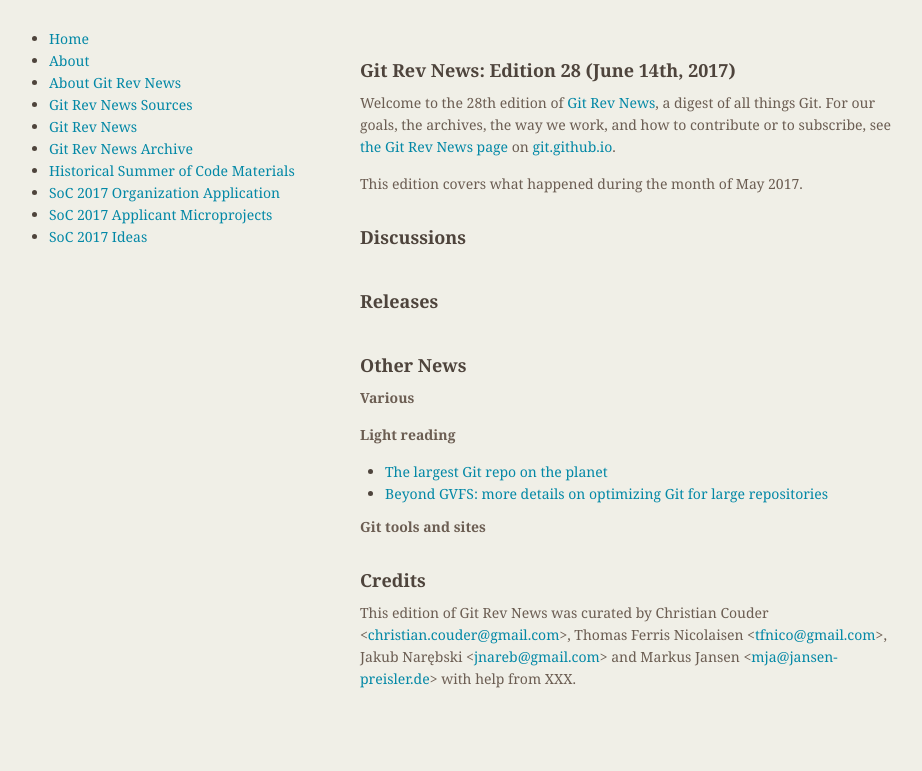
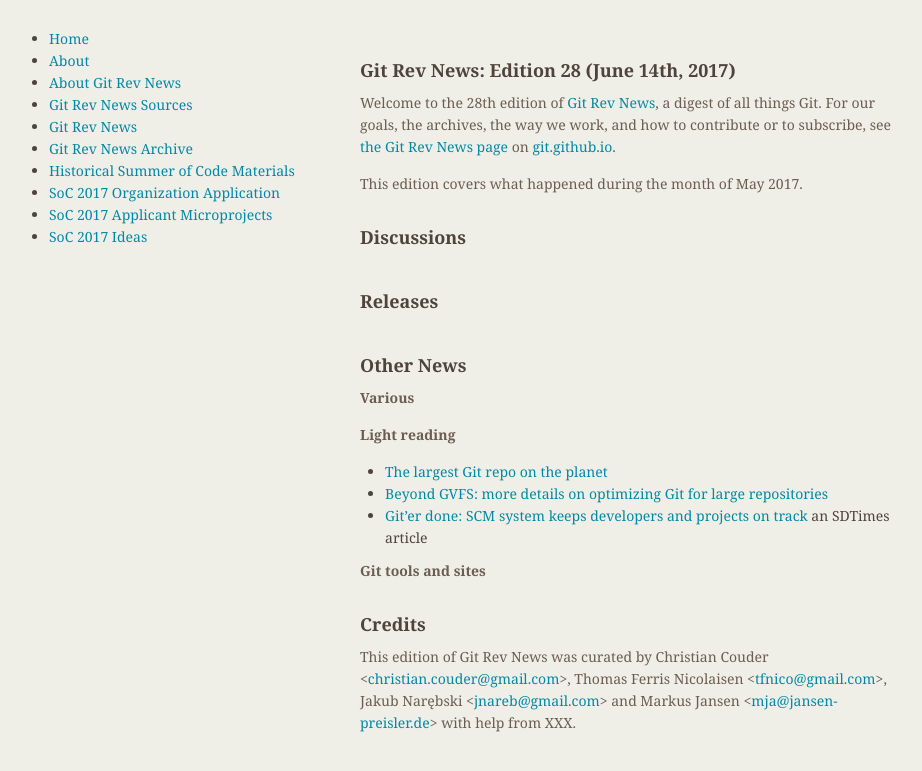
Before and after one commit to git/git.github.io, a Jekyll site: the page built from rev_news/drafts/edition-28.md, in a window 1280 px wide. Shown: the top 771 px of the page, without its empty margins (174-1096 px from the left). Built offline with Jekyll 4.4.1, drawn with Linux system fonts in a browser that asks for light colours.

Commit message:
rn-28: add link to SDTimes article
Suggested-by: Stefan Beller <sbeller@google.com>

```diff
--- a/rev_news/drafts/edition-28.md
+++ b/rev_news/drafts/edition-28.md
@@ -41,6 +41,8 @@
 
 * [The largest Git repo on the planet](https://blogs.msdn.microsoft.com/bharry/2017/05/24/the-largest-git-repo-on-the-planet/)
 * [Beyond GVFS: more details on optimizing Git for large repositories](https://blogs.msdn.microsoft.com/visualstudioalm/2017/05/30/optimizing-git-beyond-gvfs/)
+* [Git’er done: SCM system keeps developers and projects on track](http://sdtimes.com/giter-done-scm-system-keeps-developers-projects-track/)
+  an SDTimes article
 
 __Git tools and sites__
 
```
